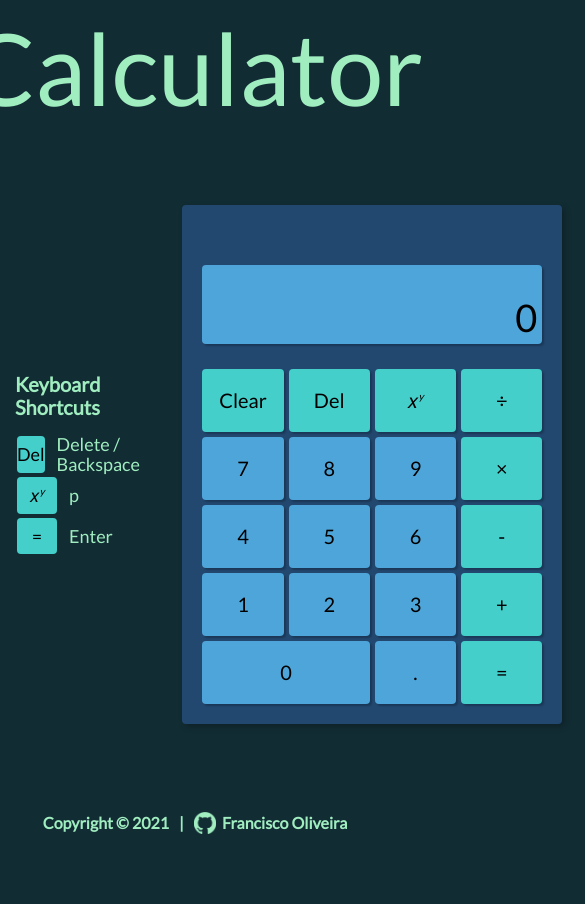
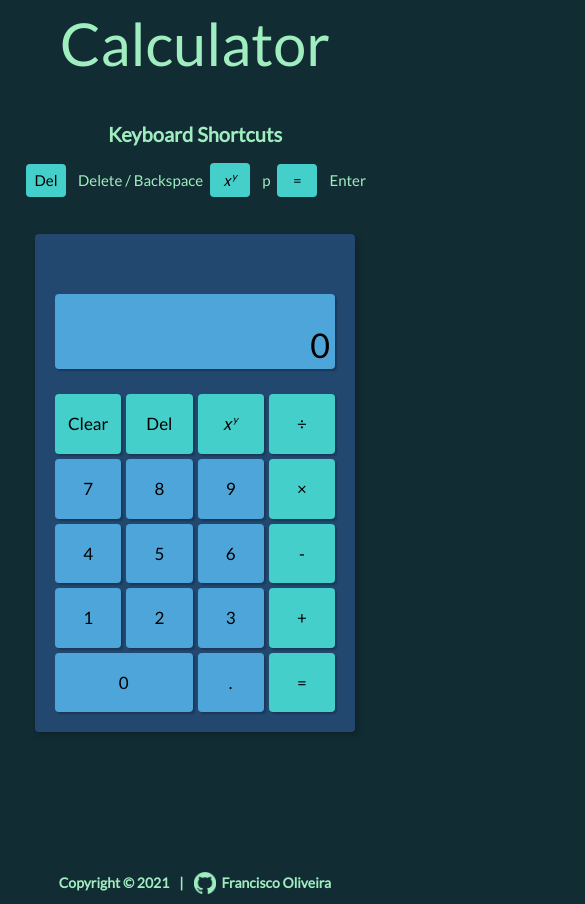
Before and after one commit to chico-oliveira/calculator, a plain HTML site: page index.html in a window 390 px wide. Shown: the top 904 px of the page, 585 px wide, since content can reach past the window. Before the commit the page ends 844 px from the top, so only its background shows below. Drawn offline with Linux system fonts and the light colour scheme.

Commit message:
Make page responsive

```diff
--- a/styles/stylesheet.css
+++ b/styles/stylesheet.css
@@ -46,7 +46,7 @@ body {
 }
 
 h1 {
-  font-size: 100px;
+  font-size: clamp(3.7rem, 10vw, 6.3rem);
   color: var(--mint);
 }
 
@@ -90,7 +90,7 @@ sup {
 }
 
 .calculator {
-  width: 380px;
+  width: clamp(320px, 50vw, 380px);
   padding: 20px;
   padding-top: 60px;
   display: grid;
@@ -123,7 +123,7 @@ sup {
 }
 
 .current {
-  font-size: 38px;
+  font-size: clamp(34px, 5vw, 38px);
 }
 
 #zero {
@@ -144,7 +144,7 @@ sup {
   border-radius: 4px;
   background-color: var(--turqoise);
   box-shadow: rgba(0, 0, 0, 0.24) 2px 2px 2px;
-  font-size: 20px;
+  font-size: clamp(17px, 3vw, 20px);
 }
 
 .calculator > button:hover {
@@ -194,6 +194,7 @@ sup {
   background-color: var(--turqoise);
   color: black;
   text-align: center;
+  flex-shrink: 0;
 }
 
 .warning {
@@ -236,3 +237,39 @@ footer a {
 footer a:hover {
   filter: brightness(150%);
 }
+
+
+/*
+#############
+Media Queries
+#############
+*/
+
+@media (max-width: 880px) {
+
+  main {
+    flex-direction: column;
+    gap: 20px;
+  }
+
+  .shortcuts, .warning {
+    max-width: 380px;
+    width: inherit;
+    font-size: 15px;
+  }
+
+  .keys {
+    display: flex;
+    justify-content: space-between;
+    align-items: center;
+    gap: 5px;
+  }
+
+  .keys div{
+    justify-content: center;
+  }
+
+  footer p {
+    font-size: 14px;
+  }
+}
```
